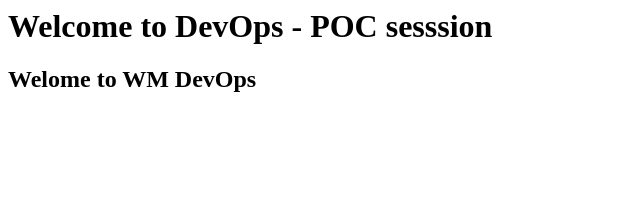
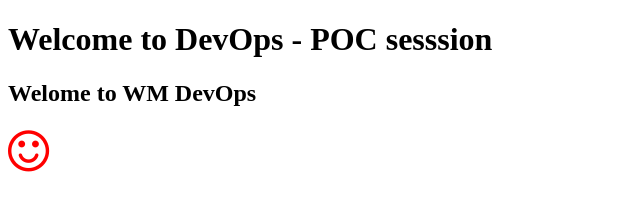
Before and after one commit to srimoole/srimoole, a plain HTML site: page index.html in a window 1280 px wide. Shown: the whole page, without its empty margins (0-640 px from the left). Drawn offline with Linux system fonts and the light colour scheme.

Commit message:
Update index.html

```diff
--- a/index.html
+++ b/index.html
@@ -1,2 +1,15 @@
+
+<!DOCTYPE html>
+<html>
+<head>
+<title>Font Awesome Icons</title>
+<meta name="viewport" content="width=device-width, initial-scale=1">
+<link rel="stylesheet" href="https://cdnjs.cloudflare.com/ajax/libs/font-awesome/4.7.0/css/font-awesome.min.css">
+</head>
+<body>
+
 <h1>Welcome to DevOps - POC sesssion</h1>
-<h2>Welome to WM DevOps </h2>
+<h2>Welome to WM DevOps </h2><i class="fa fa-smile-o" style="font-size:48px;color:red"></i>
+
+  </body>
+</html>
```
